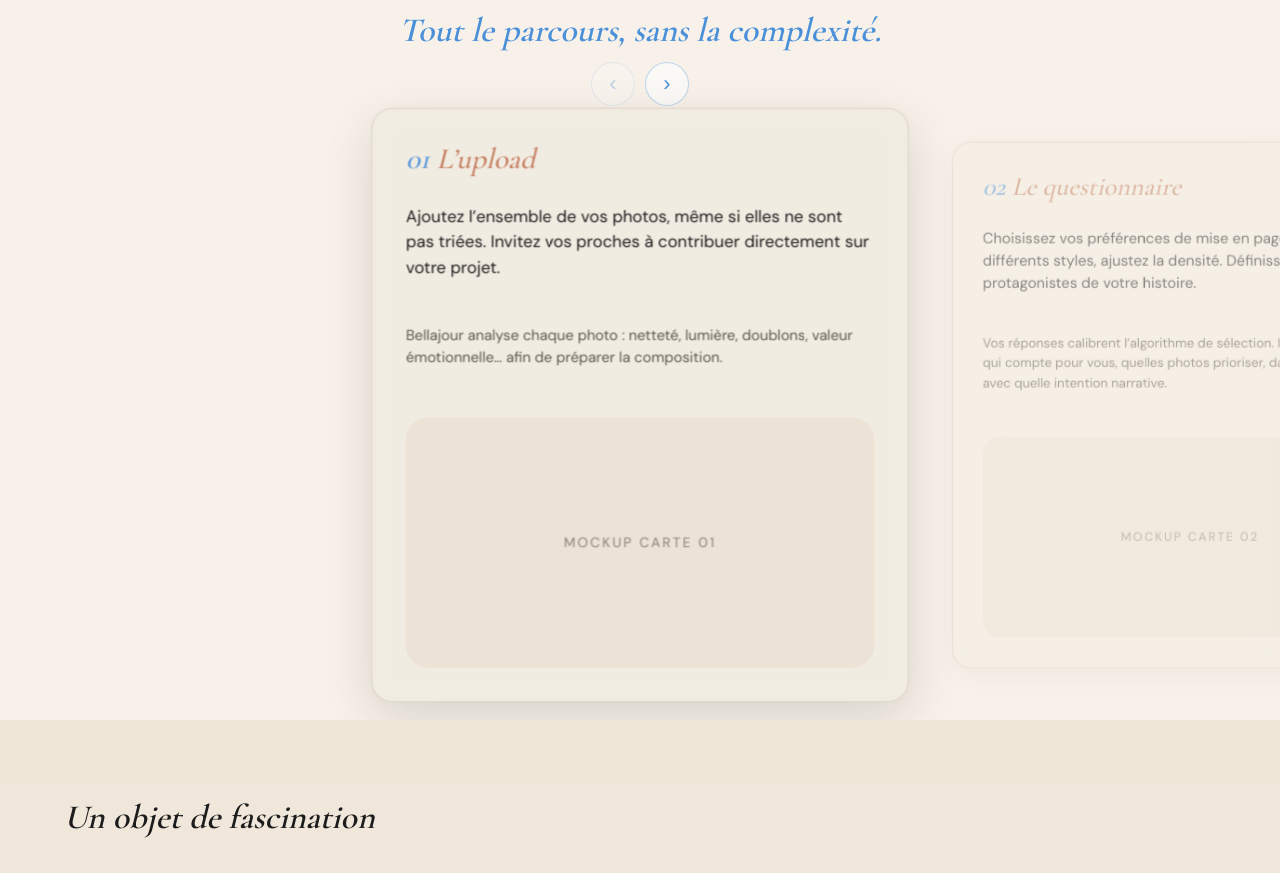
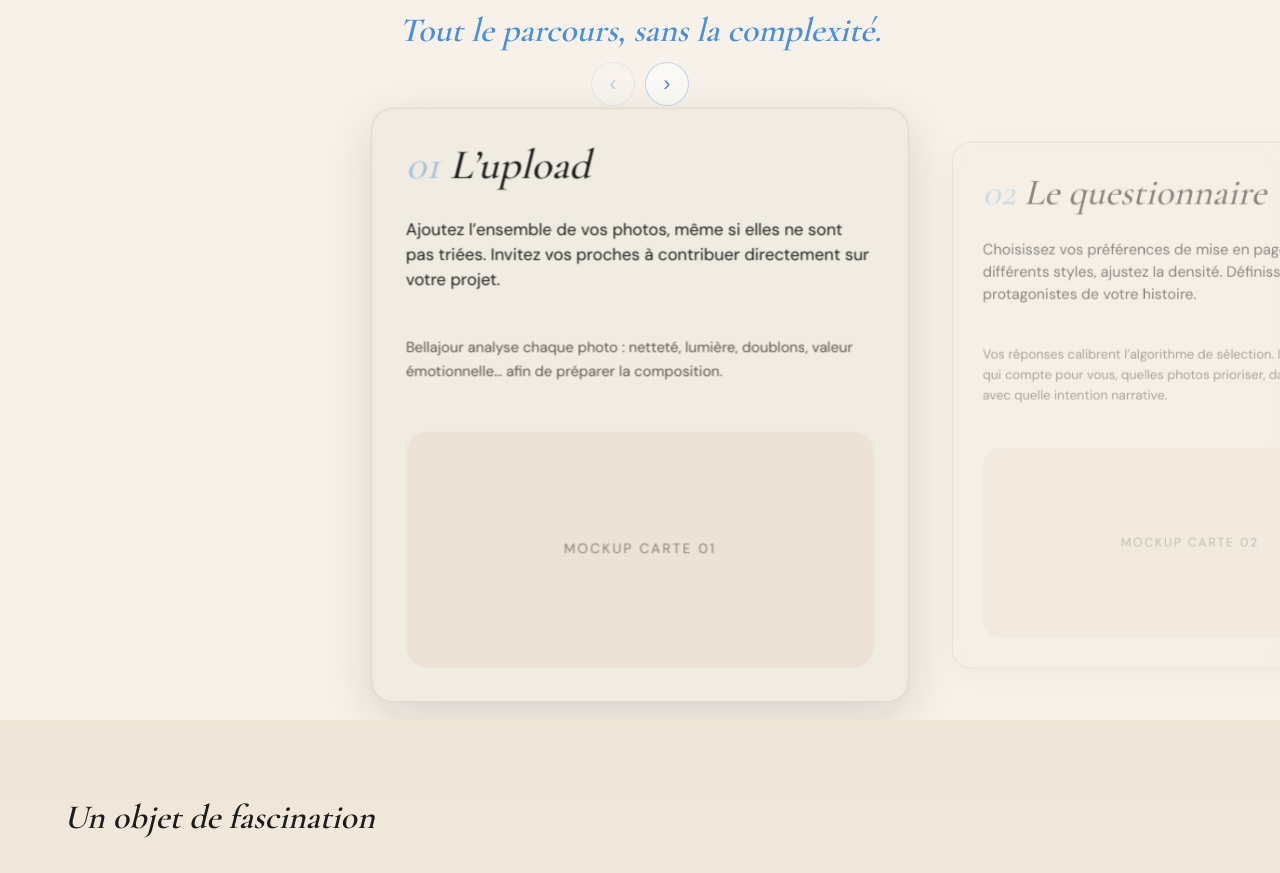
Before and after one commit to Lecrackerssurlepot/bellajour-prelaunch, a Next.js app: page /preventes in a window 1280 px wide. Shown: the part 880-1753 px from the top of the page. Built offline with nearby package versions, Linux system fonts and the light colour scheme.

Commit message:
style(section-2): numéro bleu clair, titre noir, label agrandi
Co-Authored-By: Claude Opus 4.8 (1M context) <noreply@anthropic.com>

```diff
--- a/src/app/preventes/S2Experience.tsx
+++ b/src/app/preventes/S2Experience.tsx
@@ -140,7 +140,8 @@ export default function S2Experience() {
           <article key={c.num} className="s2-card" data-active={i === activeIndex}>
             <div className="s2-card-body">
               <span className="s2-card-label">
-                <span className="s2-card-num">{c.num}</span> {c.label}
+                <span className="s2-card-num">{c.num}</span>{' '}
+                <span className="s2-card-title">{c.label}</span>
               </span>
               <p className="s2-card-ux">{c.ux}</p>
               <p className="s2-card-algo">{c.algo}</p>
--- a/src/app/preventes/s2-experience.css
+++ b/src/app/preventes/s2-experience.css
@@ -130,13 +130,14 @@
 .s2-card-label {
   font-family: var(--bj-font-display);
   font-style: italic;
-  font-size: clamp(22px, 2.4vw, 28px); /* titre de carte « en gros » en haut */
-  line-height: 1.1;
-  color: var(--bj-terracotta-2);
+  font-size: clamp(28px, 3.2vw, 40px); /* label imposant en haut */
+  line-height: 1.08;
 }
 .s2-card-num {
-  font-style: italic;
-  color: var(--bj-action);
+  color: var(--bj-action-faint); /* numéro en bleu clair / transparent */
+}
+.s2-card-title {
+  color: var(--bj-text); /* titre en noir éditorial */
 }
 .s2-card-ux {
   font-family: var(--bj-font-ui);
@@ -186,6 +187,8 @@
      et on allège légèrement la phrase UX → tout rentre dans la hauteur. */
   .s2-card-algo { display: none; }
   .s2-card-ux { font-size: var(--bj-fs-sm); line-height: 1.45; }
+  /* Label imposant mais clamp réduit en mobile (ne pas manger la hauteur). */
+  .s2-card-label { font-size: clamp(22px, 6vw, 26px); }
 }
 
 @media (prefers-reduced-motion: reduce) {
--- a/src/app/tokens.css
+++ b/src/app/tokens.css
@@ -28,6 +28,7 @@
   --bj-action-soft:    #f0f7ff;   /* fond survol / sélection */
   --bj-action-border:  rgba(74, 144, 217, 0.35);  /* bordure dérivée */
   --bj-action-ring:    rgba(74, 144, 217, 0.40);  /* halo focus dérivé */
+  --bj-action-faint:   rgba(74, 144, 217, 0.45);  /* bleu clair/transparent — texte (ex. numéros cartes) */
 
   /* ─────────────── TEXTE ─────────────── */
   --bj-text:           #1c1c1c;   /* texte principal */
```
